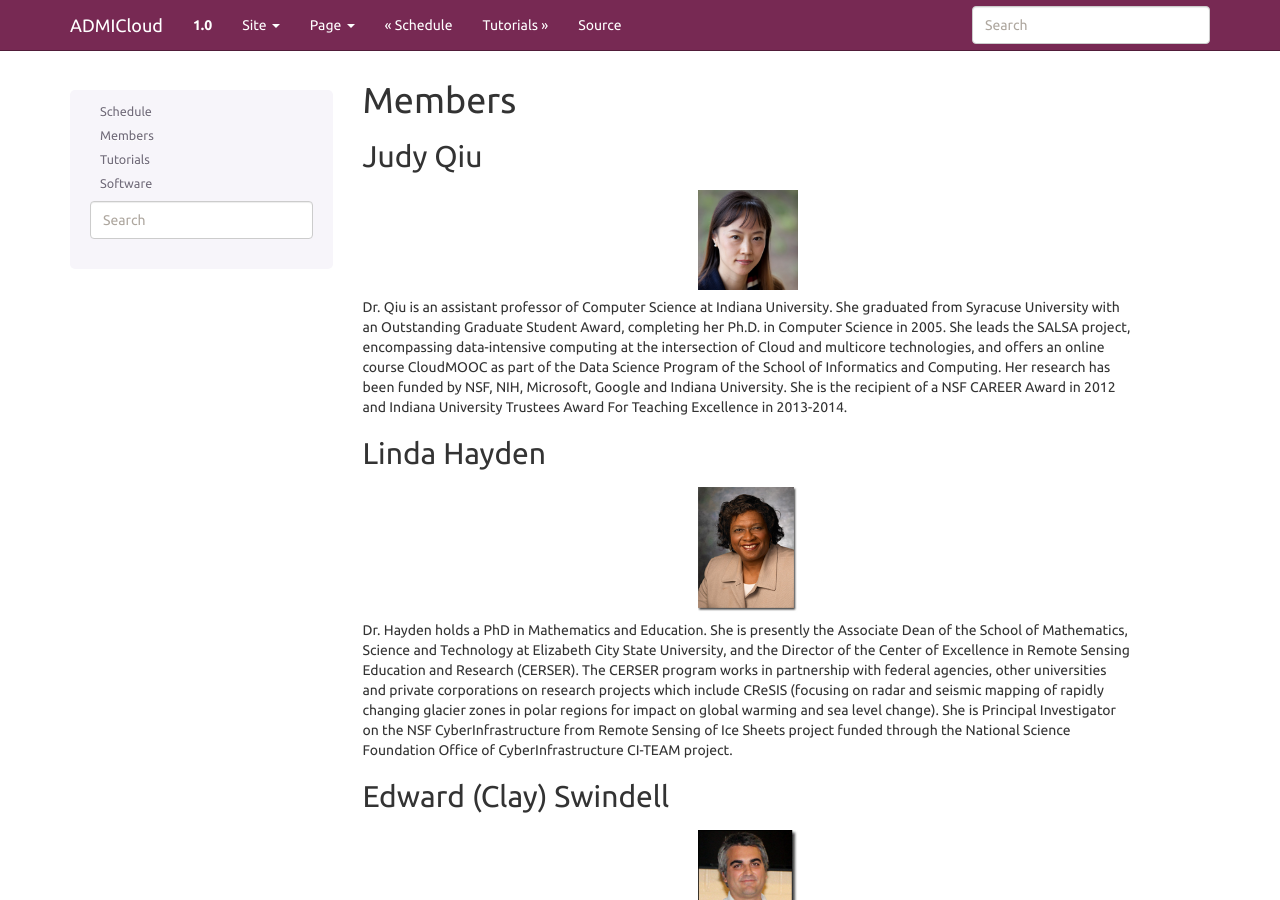
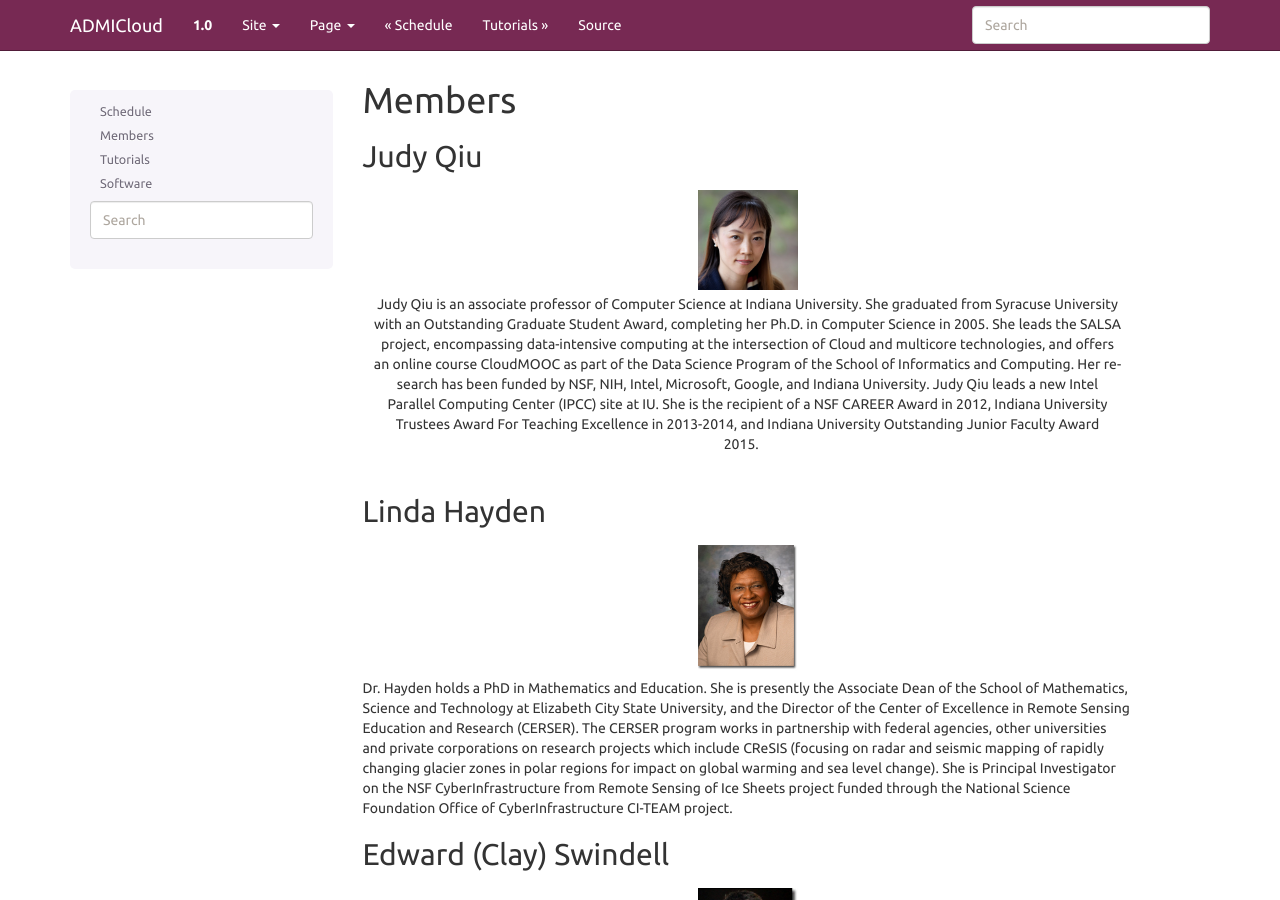
Before and after one commit to wigginst/www-1, a Sphinx documentation site: the page built from docs/source/members.rst, in a window 1280 px wide and 900 px high. Built offline with Sphinx 7.4.7, drawn with Linux system fonts in a browser that asks for light colours.

Commit message:
Reverting changes from Judy

```diff
--- a/docs/source/members.rst
+++ b/docs/source/members.rst
@@ -7,19 +7,16 @@ Judy Qiu
    :alt: picture judy
    :width: 100
 
-Dr. Qiu is an assistant professor of Computer Science at Indiana
-University. She graduated from Syracuse University with an Outstanding
-Graduate Student Award, completing her Ph.D. in Computer Science in
-2005. She leads the SALSA project, encompassing data-intensive computing
-at the intersection of Cloud and multicore technologies, and offers an
-online course CloudMOOC as part of the Data Science Program of the
-School of Informatics and Computing. Her research has been funded by
-NSF, NIH, Microsoft, Google and Indiana University. She is the recipient
-of a NSF CAREER Award in 2012 and Indiana University Trustees Award For
-Teaching Excellence in 2013-2014.
+   Judy Qiu is an associate professor of Computer Science at Indiana University. She graduated from Syracuse University with an
+   Outstanding Graduate Student Award, completing her Ph.D. in Computer Science in 2005. She leads the SALSA project, encompassing
+   data-intensive computing at the intersection of Cloud and multicore technologies, and offers an online course CloudMOOC as part of the
+   Data Science Program of the School of Informatics and Computing. Her research has been funded by NSF, NIH, Intel, Microsoft, Google,
+   and Indiana University. Judy Qiu leads a new Intel Parallel Computing Center (IPCC) site at IU. She is the recipient of a NSF CAREER
+   Award in 2012, Indiana University Trustees Award For Teaching Excellence in 2013-2014, and Indiana University Outstanding Junior
+   Faculty Award 2015.
 
 Linda Hayden
---------
+------------
 .. figure:: images/bio/hayden.jpg
    :alt: picture hayden
    :width: 100
@@ -28,7 +25,7 @@ Dr. Hayden holds a PhD in Mathematics and Education.  She is presently the Assoc
 
 
 Edward (Clay) Swindell
--------
+----------------------
 .. figure:: images/bio/swindell.jpg
    :alt: picture swindell
    :width: 100
```
